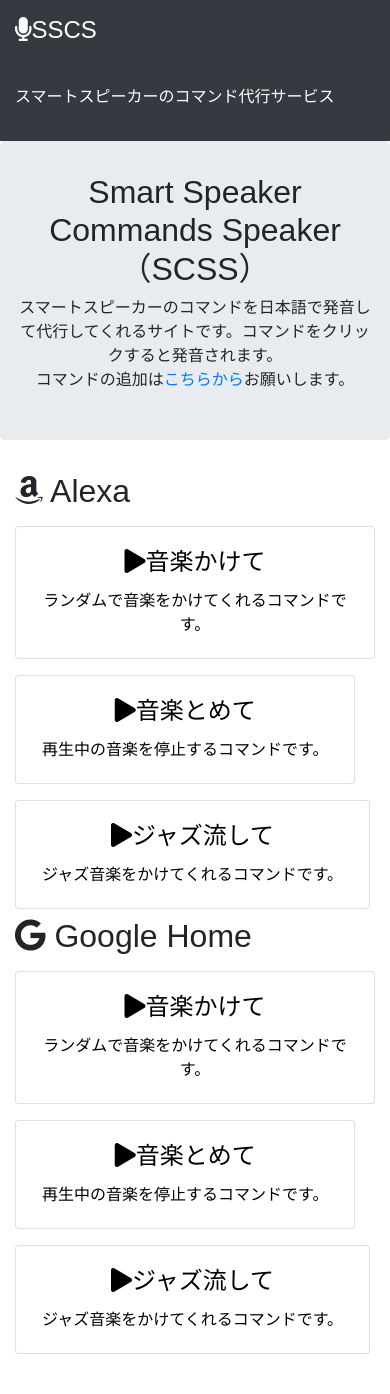
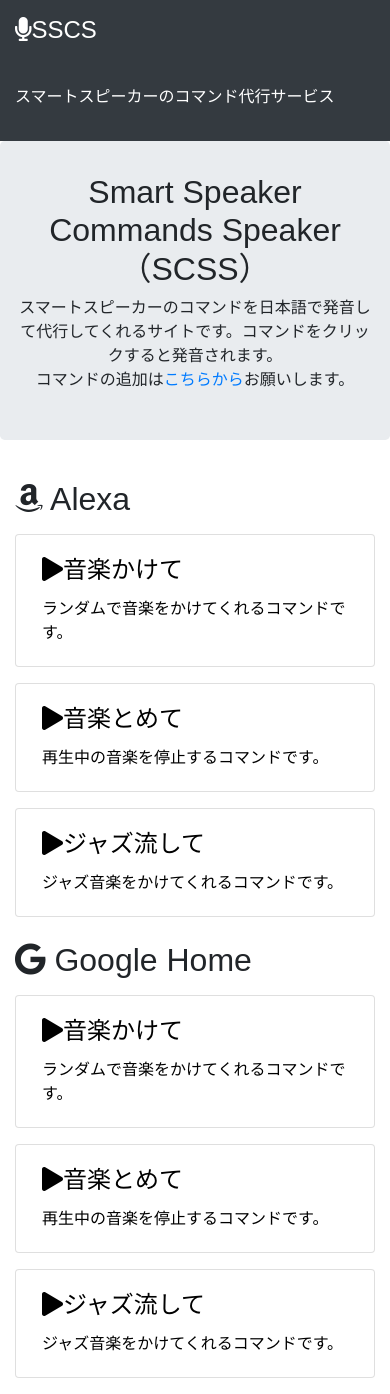
Before and after one commit to palan-inc/smart-speakers-commands-speaker, a React (Create React App) app: page / in a window 390 px wide. Before the commit the page ends 1362 px from the top, so only its background shows below. Built offline with nearby package versions, Linux system fonts and the light colour scheme.

Commit message:
ajust card's width

```diff
--- a/src/App.css
+++ b/src/App.css
@@ -22,6 +22,10 @@
   font-size: large;
 }
 
+.card {
+  width: 100%;
+}
+
 @keyframes App-logo-spin {
   from { transform: rotate(0deg); }
   to { transform: rotate(360deg); }
--- a/src/App.js
+++ b/src/App.js
@@ -25,20 +25,20 @@
           <header class="text-center">
             <h2>Smart Speaker Commands Speaker （SCSS）</h2>
             <p>スマートスピーカーのコマンドを日本語で発音して代行してくれるサイトです。コマンドをクリックすると発音されます。<br/>
-              コマンドの追加は<a href="" target="_blank">こちらから</a>お願いします。
+              コマンドの追加は<a href="https://github.com/eishis/Smart-Speakers-Commands-Speaker" target="_blank">こちらから</a>お願いします。
             </p>
           </header>
         </div>
         <div class="container">
           <div class="row">
-            <div class="col-sm-6">
+            <div class="col-sm-6 mb-2 mt-2">
               <h2><i class="fab fa-amazon"></i> Alexa</h2>
               <div class="row">
                 <SpeakerButton speaker_type="alexa">
                 </SpeakerButton>
               </div>
             </div>
-            <div class="col-sm-6">
+            <div class="col-sm-6 mb-2 mt-2">
               <h2><i class="fab fa-google"></i> Google Home</h2>
               <div class="row">
                 <SpeakerButton speaker_type="google">
--- a/src/components/speaker_button.js
+++ b/src/components/speaker_button.js
@@ -31,11 +31,11 @@
           <div class="col-sm-6 mb-2 mt-2">
             <button class="card" onClick={() => this._onClick(command.pronunciation)}>
               <div class="card-body">
-                <h4 class="card-title">
+                <h4 class="card-title text-left">
                   <i class="fas fa-play"></i>
                   {command.title}
                 </h4>
-                <p class="card-text">
+                <p class="card-text text-left">
                   {command.description}
                 </p>
               </div>
```
